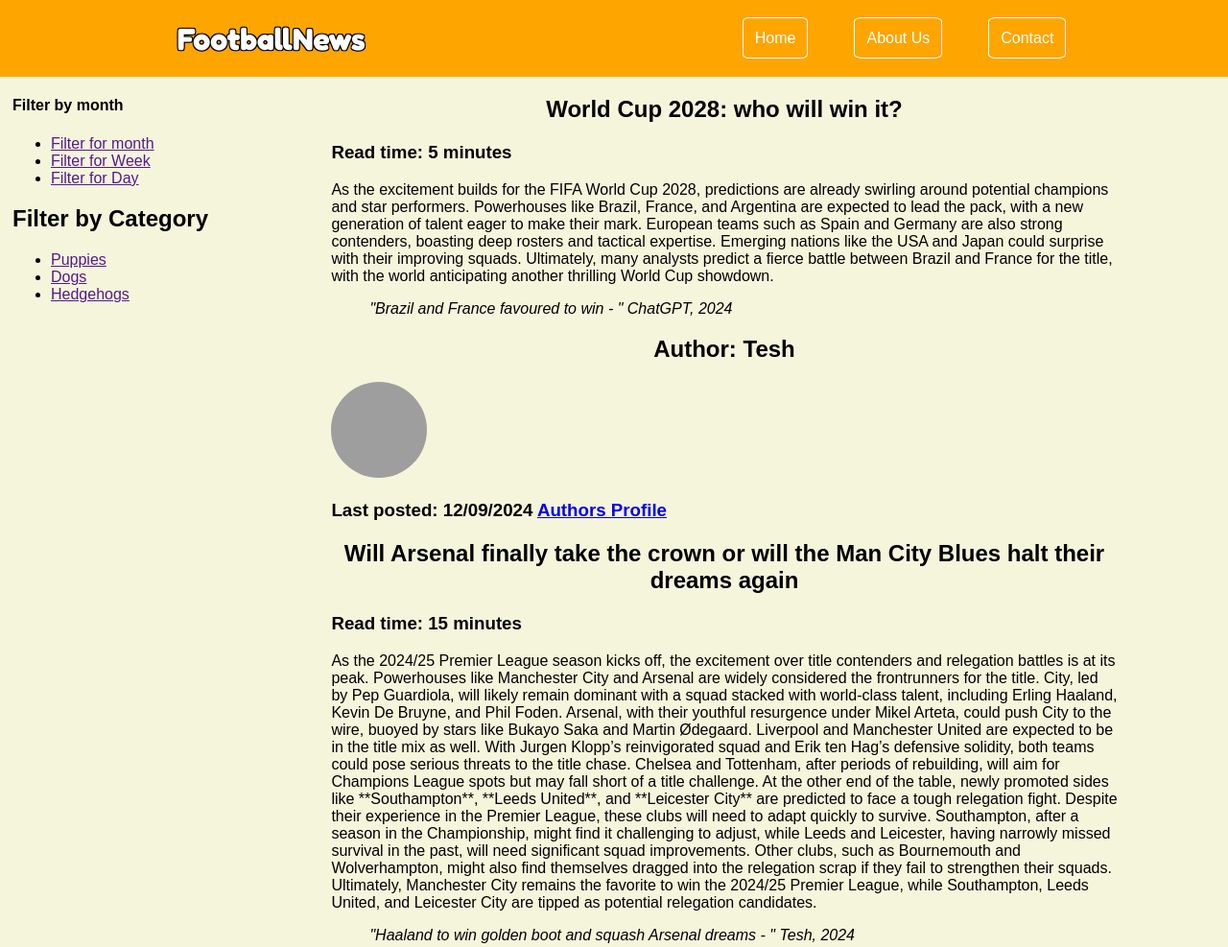
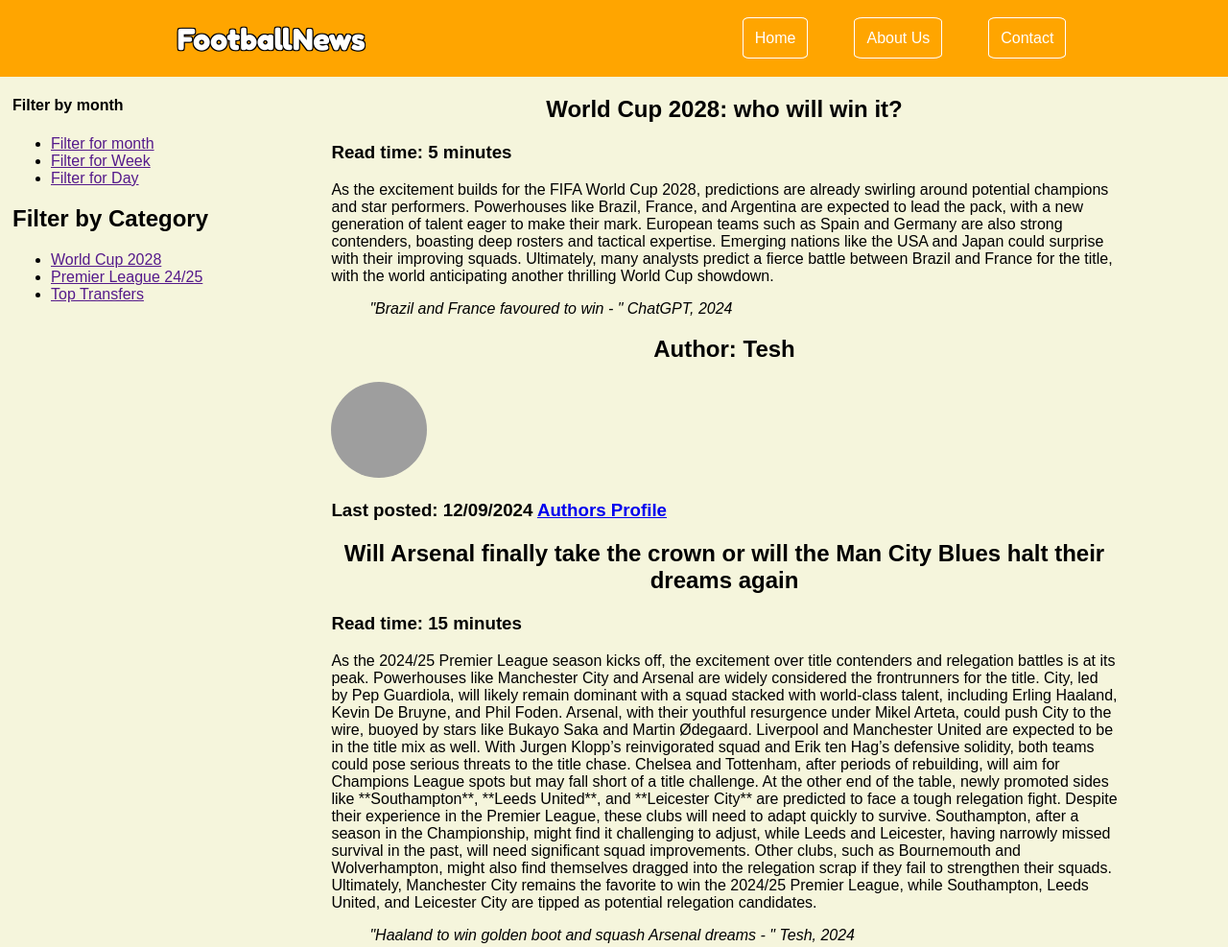
Before and after one commit to Tesh04/Tesh04.github.io, a plain HTML site: page index.html in a window 1280 px wide. Shown: the top 987 px of the page at 96% size. Drawn offline with Linux system fonts and the light colour scheme; no server answers; grey boxes are pictures that could not be loaded.

Commit message:
Secondary commit

```diff
--- a/index.html
+++ b/index.html
@@ -45,9 +45,9 @@
                     <h2>Filter by Category</h2>
                         <nav>
                             <ul>
-                                <li><a href="">Puppies</a></li>
-                                <li><a href="">Dogs</a></li>
-                                <li><a href="">Hedgehogs</a></li>
+                                <li><a href="">World Cup 2028</a></li>
+                                <li><a href="">Premier League 24/25</a></li>
+                                <li><a href="">Top Transfers</a></li>
                             </ul>
                         </nav>
                 </section>
--- a/style.css
+++ b/style.css
@@ -7,7 +7,7 @@ body {
 }
 
 body > header {
-    background-color: orange;
+    background-color: rgb(33, 180, 165);
     color: white;
 }
 article > header {
@@ -61,7 +61,7 @@ body > main article {
 
 body > footer {
     display: flex;
-    background-color: orange;
+    background-color: rgb(33, 180, 165);
 }
 
 #logo {
```
